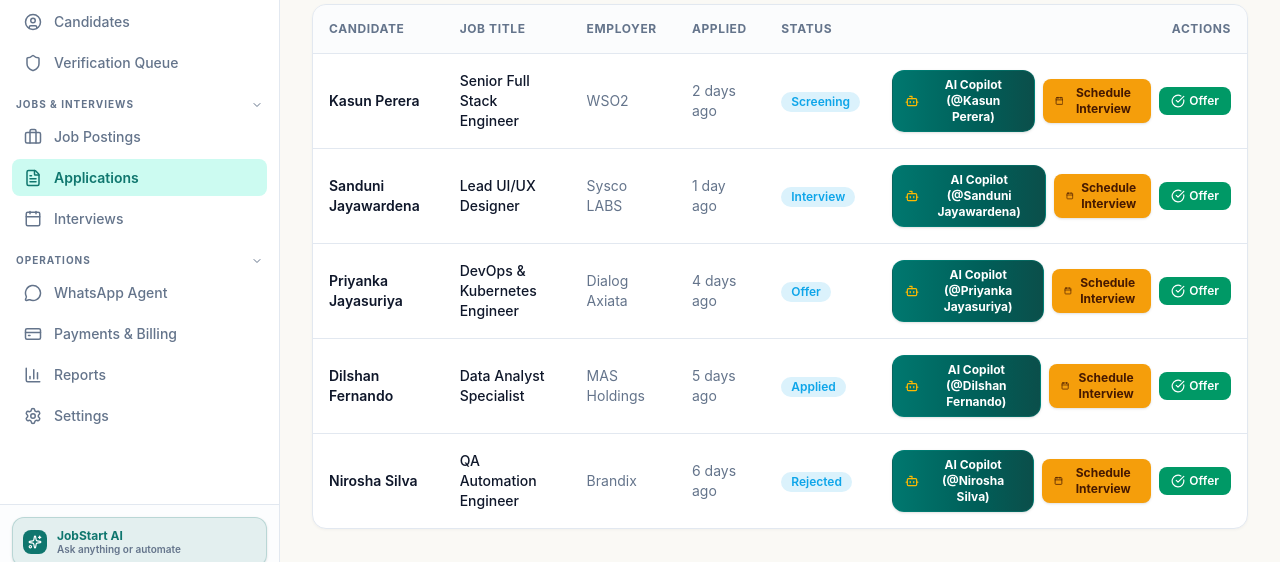
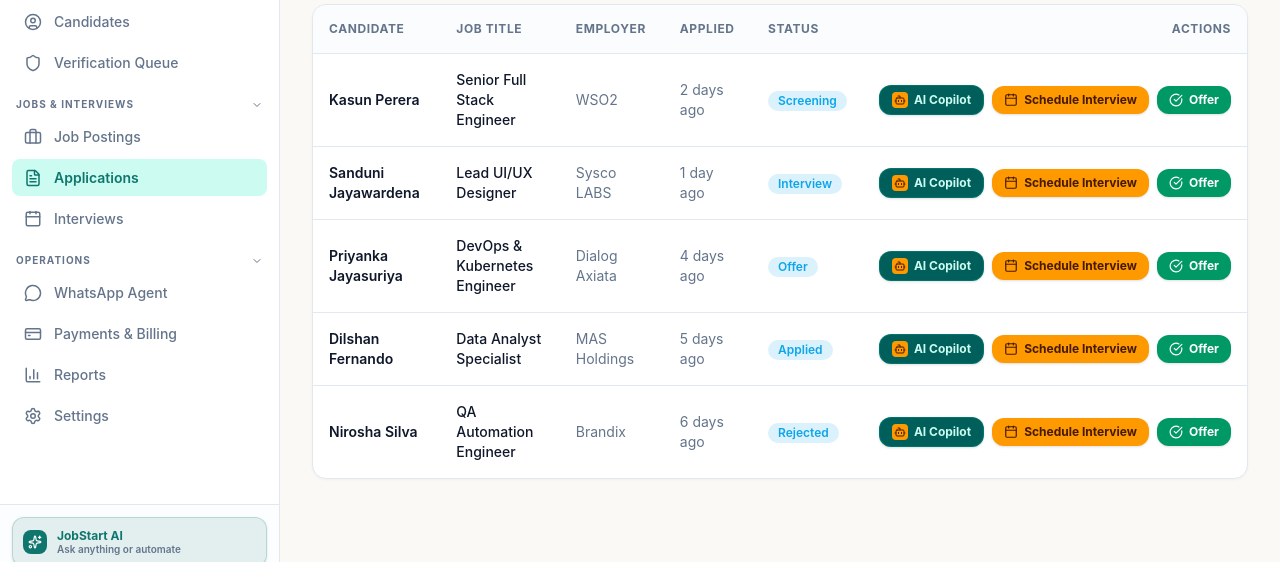
Before and after one commit to yasiru2003/JobStart, a Next.js app in the folder frontend/: page /dashboard/applications in a window 1280 px wide. Shown: the part 221-783 px from the top of the page. Built offline with nearby package versions, Linux system fonts and the light colour scheme; no server answers.

Commit message:
style: Redesign table action buttons to single-line whitespace-nowrap buttons with high-contrast AI Copilot branding

```diff
--- a/frontend/src/app/dashboard/applications/page.tsx
+++ b/frontend/src/app/dashboard/applications/page.tsx
@@ -159,16 +159,17 @@ export default function ApplicationsPage() {
                   </span>
                 </td>
                 <td className="p-4 text-right">
-                  <div className="flex items-center justify-end gap-2">
+                  <div className="flex items-center justify-end gap-2 shrink-0">
                     {(app as any).cvUrl && (
                       <a
                         href={(app as any).cvUrl.startsWith('http') ? (app as any).cvUrl : `/dashboard/whatsapp`}
                         target="_blank"
                         rel="noopener noreferrer"
-                        className="px-2.5 py-1.5 bg-purple-500/10 text-purple-600 dark:text-purple-400 border border-purple-500/20 font-bold rounded-lg text-xs flex items-center gap-1 transition-colors hover:bg-purple-500/20 cursor-pointer"
+                        className="px-2.5 py-1.5 bg-purple-500/10 text-purple-700 dark:text-purple-300 border border-purple-500/25 font-semibold rounded-xl text-xs inline-flex items-center gap-1.5 transition-all hover:bg-purple-500/20 whitespace-nowrap shrink-0 cursor-pointer shadow-sm"
                         title={`View CV: ${(app as any).cvUrl}`}
                       >
-                        <FileText className="w-3.5 h-3.5" /> PDF CV
+                        <FileText className="w-3.5 h-3.5 text-purple-600 dark:text-purple-400 shrink-0" />
+                        <span>PDF CV</span>
                       </a>
                     )}
 
@@ -180,11 +181,13 @@ export default function ApplicationsPage() {
                           }))
                         }
                       }}
-                      className="px-3 py-1.5 bg-gradient-to-r from-teal-700 to-teal-900 hover:from-teal-800 hover:to-teal-950 text-white font-bold text-xs rounded-xl shadow-sm transition-all flex items-center gap-1.5 cursor-pointer border border-teal-600/30"
+                      className="px-3 py-1.5 bg-teal-800 hover:bg-teal-900 text-teal-100 font-bold text-xs rounded-xl shadow-sm transition-all inline-flex items-center gap-1.5 cursor-pointer border border-teal-600/40 whitespace-nowrap shrink-0 hover:scale-[1.02]"
                       title={`Ask AI Agent about @${app.candidate}`}
                     >
-                      <Bot className="w-3.5 h-3.5 text-amber-400 shrink-0" />
-                      <span>AI Copilot (@{app.candidate})</span>
+                      <div className="w-4 h-4 rounded bg-amber-500 text-amber-950 flex items-center justify-center font-bold shrink-0">
+                        <Bot className="w-3 h-3 text-amber-950" />
+                      </div>
+                      <span>AI Copilot</span>
                     </button>
 
                     <button
@@ -192,16 +195,19 @@ export default function ApplicationsPage() {
                         setSelectedApp(app)
                         setIsScheduleModalOpen(true)
                       }}
-                      className="px-3 py-1.5 bg-accent hover:bg-amber-600 text-amber-950 font-bold rounded-lg text-xs flex items-center gap-1 transition-colors shadow-sm cursor-pointer"
+                      className="px-3 py-1.5 bg-amber-500 hover:bg-amber-600 text-amber-950 font-bold rounded-xl text-xs inline-flex items-center gap-1.5 transition-all shadow-sm cursor-pointer whitespace-nowrap shrink-0 hover:scale-[1.02]"
                       id={`schedule-app-btn-${app.id}`}
                     >
-                      <Calendar className="w-3.5 h-3.5" /> Schedule Interview
+                      <Calendar className="w-3.5 h-3.5 text-amber-950 shrink-0" />
+                      <span>Schedule Interview</span>
                     </button>
+
                     <button
                       onClick={() => handleUpdateStatus(app.id, 'offer')}
-                      className="px-3 py-1.5 bg-emerald-600 hover:bg-emerald-700 text-white font-semibold rounded-lg text-xs flex items-center gap-1 transition-colors cursor-pointer"
+                      className="px-3 py-1.5 bg-emerald-600 hover:bg-emerald-700 text-white font-bold rounded-xl text-xs inline-flex items-center gap-1.5 transition-all shadow-sm cursor-pointer whitespace-nowrap shrink-0 hover:scale-[1.02]"
                     >
-                      <CheckCircle className="w-3.5 h-3.5" /> Offer
+                      <CheckCircle className="w-3.5 h-3.5 shrink-0" />
+                      <span>Offer</span>
                     </button>
                   </div>
                 </td>
```
